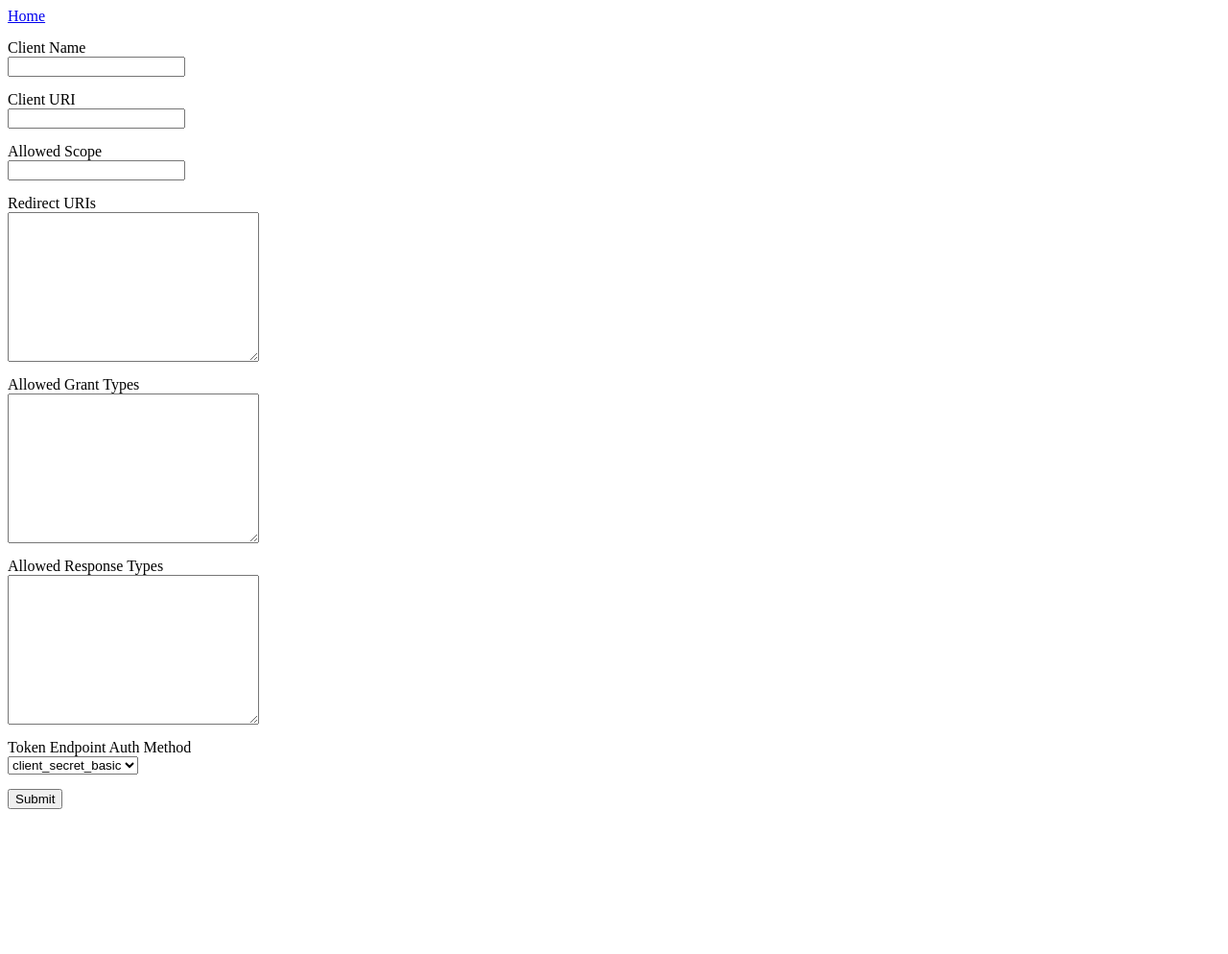
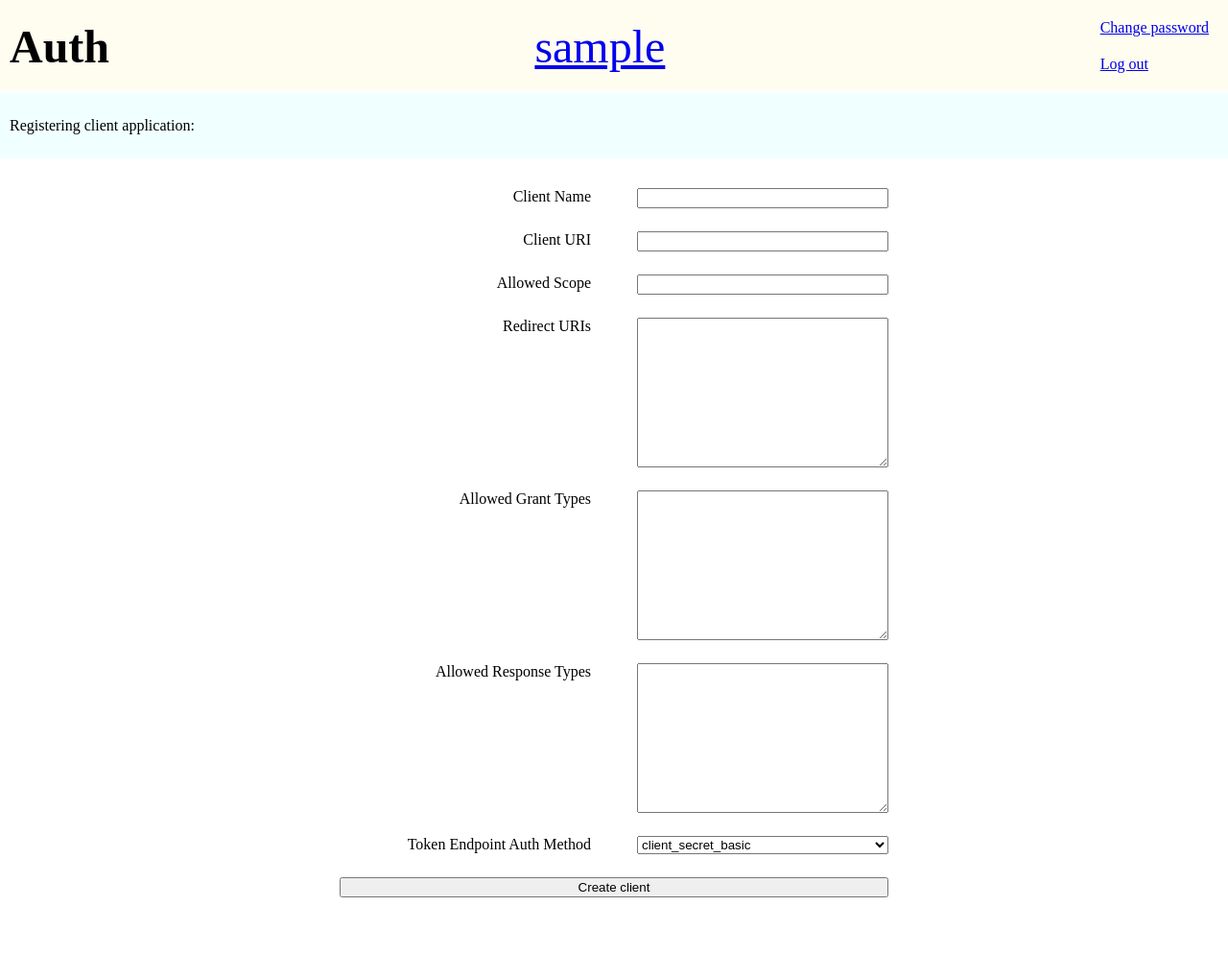
Before and after one commit to rebenkoy/Connector, a Flask app: page /oauth/create_client in a window 1280 px wide. Shown: the whole page at 96% size. Run offline with Flask 2, Linux system fonts and the light colour scheme; the visitor is signed in with stand-in values (Sample User, id 1); data comes from the database, SQL or seed files in the repository.

Commit message:
some drawing

```diff
--- a/website/blueprints/oauth2.py
+++ b/website/blueprints/oauth2.py
@@ -20,7 +20,7 @@ def split_by_crlf(s):
 @login_required
 def create_client():
     if request.method == 'GET':
-        return render_template('create_client.html')
+        return render_template('create_client.html', user=current_user)
 
     client_id = gen_salt(24)
     client_id_issued_at = int(time.time())
@@ -55,7 +55,7 @@ def create_client():
 @oauth2_blueprint.route('/authorize', methods=['GET', 'POST'])
 @login_required
 def authorize():
-    user = current_user()
+    user = current_user
     # if user log status is not true (Auth server), then to log it in
     if not user:
         return redirect(url_for('website.routes.home', next=request.url))
--- a/website/templates/base.html
+++ b/website/templates/base.html
@@ -48,6 +48,8 @@
         .content {
             overflow: auto;
             height: 100%;
+            display: flex;
+            flex-direction: column;
         }
     </style>
     {% block preambule %}
--- a/website/templates/create_client.html
+++ b/website/templates/create_client.html
@@ -1,42 +1,91 @@
+{% extends "base.html" %}
+
+{%  block preambule %}
     <style>
-  label, label > span { display: block; }
-  label { margin: 15px 0; }
+        .section {
+            background: linear-gradient(
+                    0deg,
+                    rgb(255, 255, 255) 0%,
+                    rgb(240, 255, 255) 3%,
+                    rgb(240, 255, 255) 97%,
+                    rgb(255, 255, 255) 100%
+            );
+            position: sticky;
+            top: 0;
+        }
+        .horizontal_centering {
+            border-width: 0;
+            margin: 0;
+            display: flex;
+            justify-content: space-around;
+            height: 100%;
+        }
+        .vertical_centering {
+            display: flex;
+            flex-direction: column;
+            justify-content: space-around;
+        }
+        .form {
+            padding-top: 5%;
+            padding-bottom: 10%;
+            padding-left: 10px;
+            padding-right: 10px;
+            border-width: 2px;
+            display: grid;
+            grid-template-columns: 1fr 1fr;
+            flex-direction: column;
+            column-gap: 3em;
+            row-gap: 1.5em;
+        }
+        span {
+            text-align: right;
+        }
+
+        .submit {
+            grid-column: 1 / 3;
+        }
     </style>
+{% endblock %}
 
-<a href="/">Home</a>
+{% block content %}
+    <div class="section header"><p>Registering client application:</p></div>
+    <div class="horizontal_centering">
+        <div class="vertical_centering">
+            <form action="" method="post" class="form">
 
-<form action="" method="post">
-  <label>
                 <span>Client Name</span>
                 <input type="text" name="client_name">
-  </label>
-  <label>
+
+
                 <span>Client URI</span>
                 <input type="url" name="client_uri">
-  </label>
-  <label>
+
+
                 <span>Allowed Scope</span>
                 <input type="text" name="scope">
-  </label>
-  <label>
+
+
                 <span>Redirect URIs</span>
                 <textarea name="redirect_uri" cols="30" rows="10"></textarea>
-  </label>
-  <label>
+
+
                 <span>Allowed Grant Types</span>
                 <textarea name="grant_type" cols="30" rows="10"></textarea>
-  </label>
-  <label>
+
+
                 <span>Allowed Response Types</span>
                 <textarea name="response_type" cols="30" rows="10"></textarea>
-  </label>
-  <label>
+
+
                 <span>Token Endpoint Auth Method</span>
                 <select name="token_endpoint_auth_method">
                     <option value="client_secret_basic">client_secret_basic</option>
                     <option value="client_secret_post">client_secret_post</option>
                     <option value="none">none</option>
                 </select>
-  </label>
-  <button>Submit</button>
+
+                <button class="submit">Create client</button>
             </form>
+        </div>
+    </div>
+{% endblock %}
```
Lines whose indentation alone changed are shown as unchanged.
